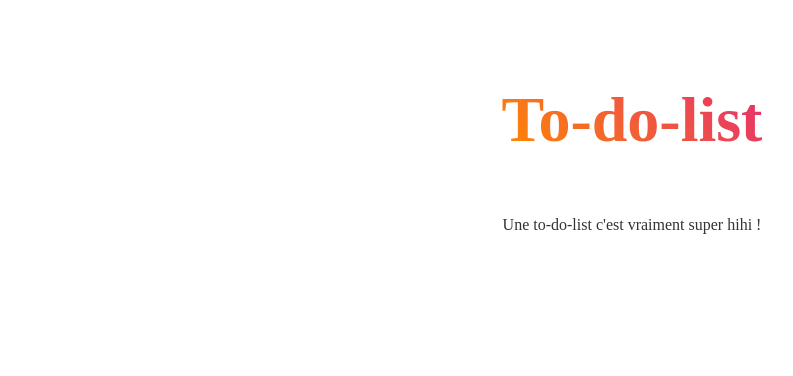
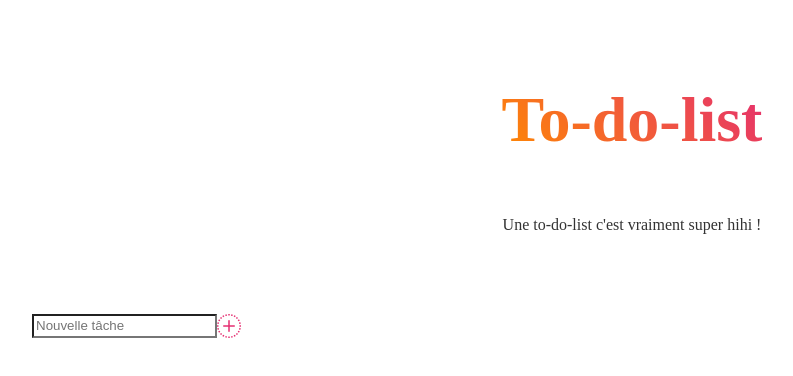
Before and after one commit to PierreMerlaud/to-do-list, a Next.js app: page / in a window 1280 px wide. Shown: the top 376 px of the page, without its empty margins (8-801 px from the left). Built offline with nearby package versions, Linux system fonts and the light colour scheme.

Commit message:
header and input done

```diff
--- /dev/null
+++ b/app/components/AddTask.tsx
@@ -0,0 +1,21 @@
+import { AddTaskProps } from "@types";
+import { BsPlusCircleDotted } from "react-icons/bs";
+
+const AddTask = ({ task, setTask, handleCreateTask }: AddTaskProps) => {
+  return (
+    <div className="newTaskDiv">
+      <input
+        className="newTaskInput"
+        placeholder="Nouvelle tâche"
+        onChange={(e) => setTask(e.target.value)}
+        value={task}
+      ></input>
+      <BsPlusCircleDotted
+        className="newTaskButton"
+        onClick={() => handleCreateTask()}
+      />
+    </div>
+  );
+};
+
+export default AddTask;
--- a/app/components/Header.tsx
+++ b/app/components/Header.tsx
@@ -1,12 +1,12 @@
 const Header = () => {
   return (
     <>
-      <div className="mainDiv">
-        <h1 className="mainDivH1">To-do-list</h1>
-        <p className="mainDivText">
+      <header className="header">
+        <h1 className="headerH1">To-do-list</h1>
+        <p className="headerText">
           Une to-do-list c&apos;est vraiment super hihi !
         </p>
-      </div>
+      </header>
     </>
   );
 };
--- a/app/globals.css
+++ b/app/globals.css
@@ -1,20 +1,37 @@
-.mainDiv {
+.header {
   padding: 2rem;
   display: flex;
   flex-direction: column;
   align-items: center;
 }
 
-.mainDivH1 {
+.headerH1 {
   font-size: 4rem;
   background-image: linear-gradient(45deg, #ff8a00, #e52e71);
   -webkit-background-clip: text;
   color: transparent;
 }
 
-.mainDivText {
+.headerText {
   margin-top: 1rem;
   color: #333333;
+}
+
+.newTaskDiv {
+  padding-top: 2rem;
+  padding-left: 2rem;
+  padding-right: 2rem;
+  padding-bottom: 1rem;
+  display: flex;
+}
+
+.newTaskInput {
+  background-color: rgb(255, 255, 255);
+}
+
+.newTaskButton {
+  color: #e52e71;
+  font-size: 1.5rem;
 }
 
 /* .background {
--- a/app/page.tsx
+++ b/app/page.tsx
@@ -1,12 +1,21 @@
 "use client";
 import { useState, useEffect } from "react";
 import Header from "./components/Header";
+import AddTask from "./components/AddTask";
 
 export default function Home() {
   const [task, setTask] = useState("");
+
+  const handleCreateTask = async () => {};
+
   return (
     <>
       <Header />
+      <AddTask
+        task={task}
+        setTask={setTask}
+        handleCreateTask={handleCreateTask}
+      />
     </>
   );
 }
--- /dev/null
+++ b/app/types/index.ts
@@ -0,0 +1,5 @@
+export interface AddTaskProps {
+  task: string;
+  setTask: (task: string) => void;
+  handleCreateTask: () => void;
+}
--- a/package.json
+++ b/package.json
@@ -17,7 +17,8 @@
     "mongoose": "^7.5.3",
     "next": "latest",
     "react": "latest",
-    "react-dom": "latest"
+    "react-dom": "latest",
+    "react-icons": "^4.11.0"
   },
   "devDependencies": {
     "@types/node": "latest",
--- a/tsconfig.json
+++ b/tsconfig.json
@@ -19,7 +19,7 @@
       }
     ],
     "paths": {
-      "@/*": ["./*"]
+      "@*": ["./*"]
     }
   },
   "include": ["next-env.d.ts", "**/*.ts", "**/*.tsx", ".next/types/**/*.ts"],
```
Also changed, not shown: 1 other file (tests, documents, lock files or other folders).
